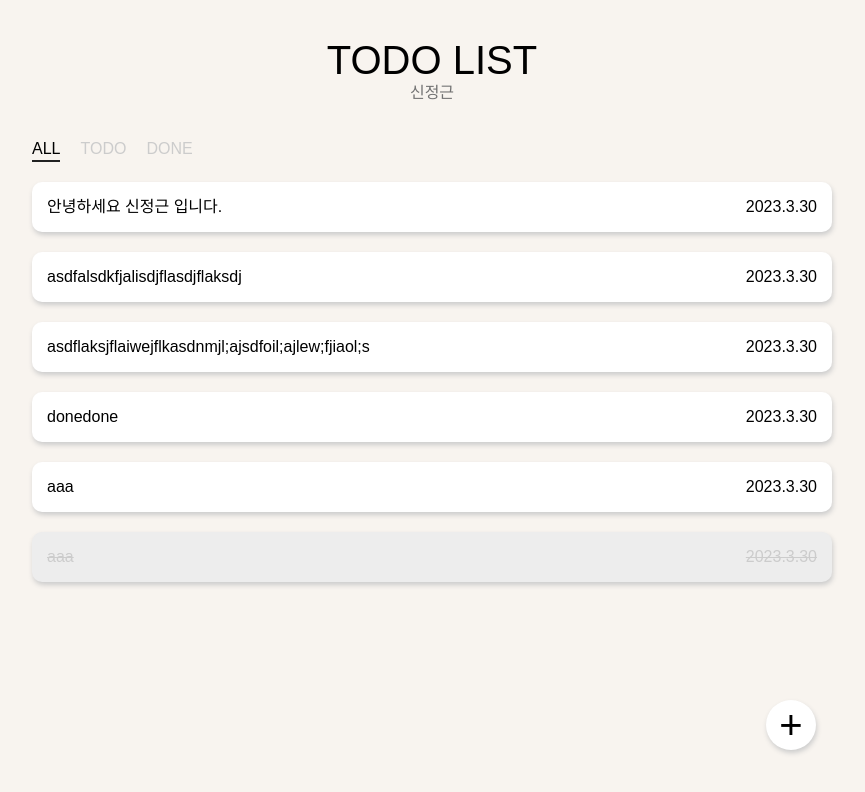
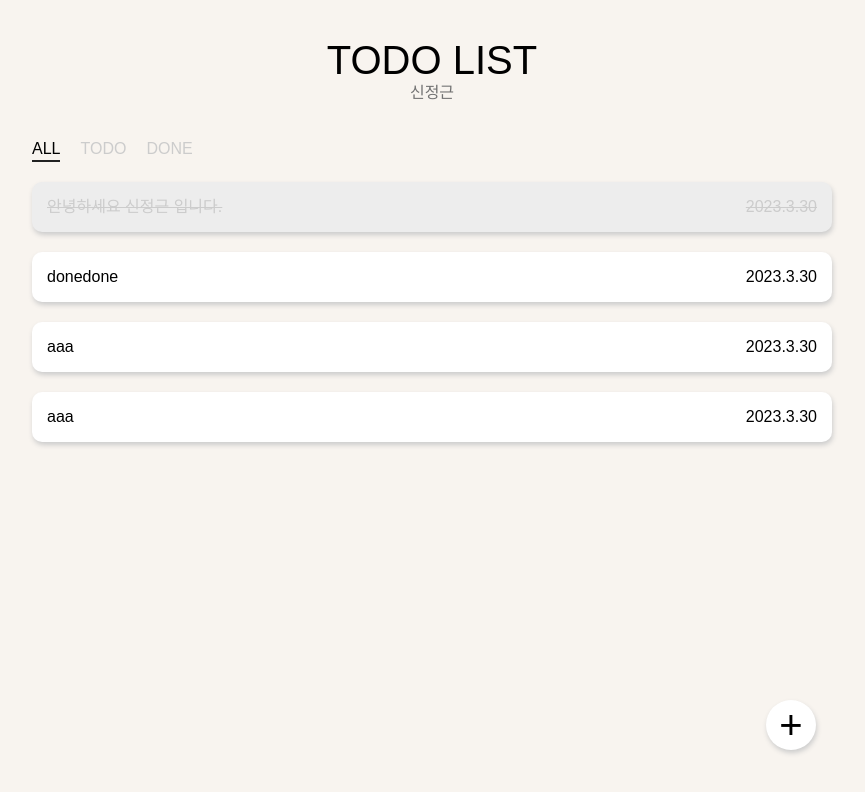
Before and after one commit to sjk990515/modalTodo, a React (Create React App) app: page / in a window 1280 px wide. Shown: the top 792 px of the page, without its empty margins (208-1073 px from the left). Built offline with nearby package versions, Linux system fonts and the light colour scheme; data requests are answered from the project's data file.

Commit message:
삭제 구현

```diff
--- a/db.json
+++ b/db.json
@@ -5,7 +5,7 @@
       "title": "aaa",
       "text": "ㅁㅁㅁ",
       "date": "2023.3.30",
-      "done": true
+      "done": false
     },
     {
       "id": "d73b9fd4-13dc-4ed2-84d0-8cbdad326b2b",
@@ -22,25 +22,11 @@
       "done": false
     },
     {
-      "id": "e4af9c09-e980-4d07-a5b5-df4ecfcc0bd6",
-      "title": "asdflaksjflaiwejflkasdnmjl;ajsdfoil;ajlew;fjiaol;s",
-      "text": "asdasdflaksjflaiwejflkasdnmjl;ajsdfoil;ajlew;fjiaol;sasdflaksjflaiwejflkasdnmjl;ajsdfoil;ajlew;fjiaol;sasdflaksjflaiwejflkasdnmjl;ajsdfoil;ajlew;fjiaol;sasdflaksjflaiwejflkasdnmjl;ajsdfoil;ajlew;fjiaol;sasdflaksjflaiwejflkasdnmjl;ajsdfoil;ajlew;fjiaol;sasdflaksjflaiwejflkasdnmjl;ajsdfoil;ajlew;fjiaol;sasdflaksjflaiwejflkasdnmjl;ajsdfoil;ajlew;fjiaol;sasdflaksjflaiwejflkasdnmjl;ajsdfoil;ajlew;fjiaol;sasdflaksjflaiwejflkasdnmjl;ajsdfoil;ajlew;fjiaol;sasdflaksjflaiwejflkasdnmjl;ajsdfoil;ajlew;fjiaol;sasdflaksjflaiwejflkasdnmjl;ajsdfoil;ajlew;fjiaol;sasdflaksjflaiwejflkasdnmjl;ajsdfoil;ajlew;fjiaol;sasdflaksjflaiwejflkasdnmjl;ajsdfoil;ajlew;fjiaol;sasdflaksjflaiwejflkasdnmjl;ajsdfoil;ajlew;fjiaol;sasdflaksjflaiwejflkasdnmjl;ajsdfoil;ajlew;fjiaol;sasdflaksjflaiwejflkasdnmjl;ajsdfoil;ajlew;fjiaol;sasdflaksjflaiwejflkasdnmjl;ajsdfoil;ajlew;fjiaol;sasdflaksjflaiwejflkasdnmjl;ajsdfoil;ajlew;fjiaol;sasdflaksjflaiwejflkasdnmjl;ajsdfoil;ajlew;fjiaol;sasdflaksjflaiwejflkasdnmjl;ajsdfoil;ajlew;fjiaf",
-      "date": "2023.3.30",
-      "done": false
-    },
-    {
-      "id": "33afdfd1-2d81-479d-b548-ccb025728eec",
-      "title": "asdfalsdkfjalisdjflasdjflaksdj",
-      "text": "asdfasdfasfasasdfasdfasfasasdfasdfasfasasdfasdfasfasasdfasdfasfasasdfasdfasfasasdfasdfasfas",
-      "date": "2023.3.30",
-      "done": false
-    },
-    {
       "id": "6179f4b0-1cac-4391-ac5c-70880677b72e",
       "title": "안녕하세요 신정근 입니다.",
       "text": "안녕하세요 더미데이터 입니다.",
       "date": "2023.3.30",
-      "done": false
+      "done": true
     }
   ]
 }
--- a/src/components/TodoBox.tsx
+++ b/src/components/TodoBox.tsx
@@ -22,10 +22,24 @@ function TodoBox(props: { item: Todos }) {
       axios.put(`http://localhost:3001/todo/${newData.id}`, newData),
     {
       onSuccess: () => {
-        queryClient.refetchQueries("todo");
+        queryClient.invalidateQueries("todo");
       },
     }
   );
+  // 삭제
+  const DeleteMutation = useMutation(
+    (id: string) => axios.delete(`http://localhost:3001/todo/${id}`),
+    {
+      onSuccess: () => {
+        queryClient.invalidateQueries("todo");
+      },
+    }
+  );
+  const DeleteOnClick = (id: string) => {
+    if (window.confirm("삭제하시겠습니까?")) {
+      DeleteMutation.mutate(id);
+    }
+  };
   // Done 온 오프
   const DoneOnClick = () => {
     const newData = {
@@ -53,19 +67,25 @@ function TodoBox(props: { item: Todos }) {
             onClick={ModalBackgroundOnClick}
             modal={modal}
           ></ModalBackground>
-          <Modal modal={modal}>
+          <Modal modal={modal} done={props.item.done}>
             <ModalDiv>
-              <ModalTitle>{props.item.title}</ModalTitle>
+              {/* 제목*/}
+              <ModalTitle done={props.item.done}>{props.item.title}</ModalTitle>
+              {/* 완료 버튼*/}
               <DoneText>Done</DoneText>
               <DoneButton onClick={DoneOnClick}>
                 <Done done={props.item.done} />
               </DoneButton>
             </ModalDiv>
+            {/*내용*/}
             <ModalText>{props.item.text}</ModalText>
             <ModalButton>
+              {/*날짜*/}
               <ModalDate>{props.item.date}</ModalDate>
               <ModalEdit>수정</ModalEdit>
-              <ModalDelete>삭제</ModalDelete>
+              <ModalDelete onClick={() => DeleteOnClick(props.item.id)}>
+                삭제
+              </ModalDelete>
             </ModalButton>
           </Modal>
         </>
@@ -112,7 +132,7 @@ const ModalBackground = styled.div<{ modal: Boolean }>`
   opacity: 0.5;
   z-index: 999;
 `;
-const Modal = styled.div<{ modal: Boolean }>`
+const Modal = styled.div<{ modal: Boolean; done: Boolean }>`
   display: flex;
   flex-direction: column;
   position: absolute;
@@ -120,7 +140,7 @@ const Modal = styled.div<{ modal: Boolean }>`
   height: ${(props) => (props.modal ? "75%" : "0")};
   opacity: ${(props) => (props.modal ? "1" : "0")};
   padding: ${(props) => (props.modal ? "30px" : "")};
-  background-color: #fff;
+  background-color: ${(props) => (props.done ? "#727272" : "#fff")};
   border-radius: 10px;
   transition: 0.5s;
   top: 50%;
@@ -135,7 +155,8 @@ const ModalDiv = styled.div`
   padding-bottom: 15px;
   margin-bottom: 15px;
 `;
-const ModalTitle = styled.div`
+const ModalTitle = styled.div<{ done: Boolean }>`
+  text-decoration: ${(props) => (props.done ? "line-through" : "")};
   font-size: 28px;
   letter-spacing: -1px;
   word-break: break-all;
@@ -159,7 +180,7 @@ const Done = styled.div<{ done: Boolean }>`
   margin-left: ${(props) => (props.done ? "20px" : "0")};
   width: 25px;
   height: 25px;
-  background-color: #000;
+  background-color: ${(props) => (props.done ? "#000" : "#727272")};
   border-radius: 50%;
 `;
 const ModalText = styled.div`
```
